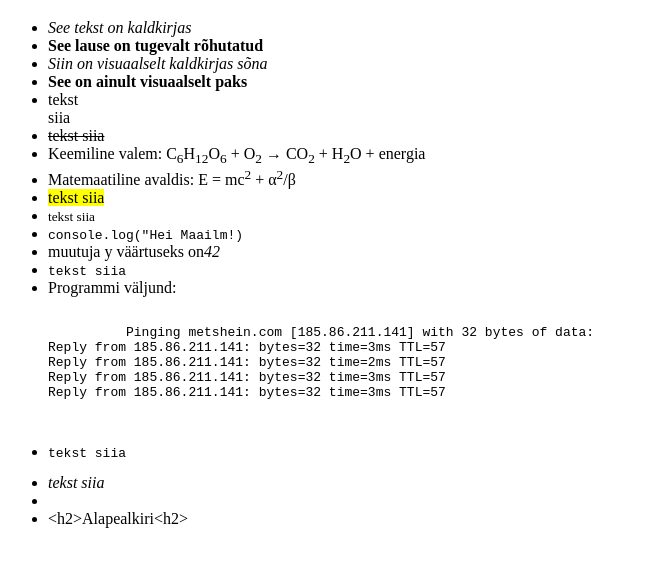
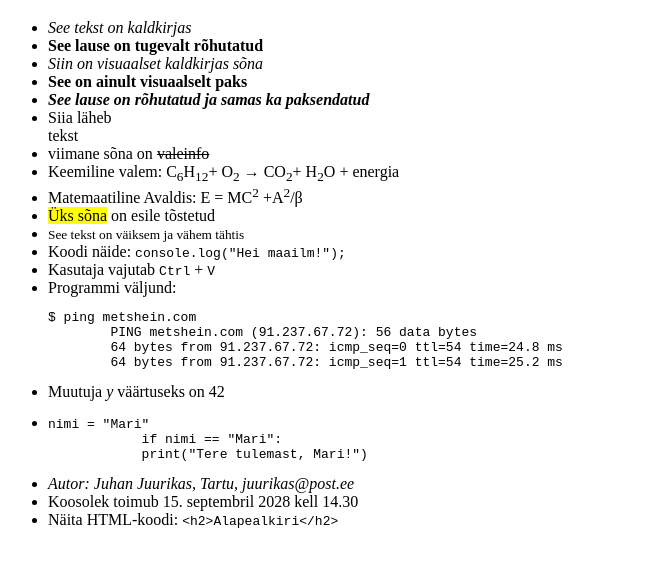
Before and after one commit to eliasits26/html5, a plain HTML site: page harjutus4.html in a window 1280 px wide. Shown: the part 61-628 px from the top of the page, without its empty margins (0-646 px from the left). Drawn offline with Linux system fonts and the light colour scheme.

Commit message:
Add files via upload

```diff
--- a/harjutus4.html
+++ b/harjutus4.html
@@ -1,39 +1,41 @@
 <!DOCTYPE html>
-<html lang="et">
+<html lang="en">
 <head>
     <meta charset="UTF-8">
     <meta name="viewport" content="width=device-width, initial-scale=1.0">
-    <title>Document</title>
+    <title>Harjutus04</title>
 </head>
 <body>
     <h1>Vormindamine</h1>
     <ul>
-        <li><em>See tekst on kaldkirjas</em></li>
+        <li><i>See tekst on kaldkirjas</i></li>
         <li><strong>See lause on tugevalt rõhutatud</strong></li>
-        <li><i>Siin on visuaalselt kaldkirjas sõna</i></li>
+        <li><i>Siin on visuaalset kaldkirjas sõna</i></li>
         <li><b>See on ainult visuaalselt paks</b></li>
-        <li>tekst<br> siia</li>
-        <li><s>tekst siia</s></li>
-        <li>Keemiline valem: C<sub>6</sub>H<sub>12</sub>O<sub>6</sub> + O<sub>2</sub> &rarr; CO<sub>2</sub> + H<sub>2</sub>O + energia</li>
-        <li>Matemaatiline avaldis: E = mc<sup>2</sup> + &alpha;<sup>2</sup>/&beta;</li>
-        <li><mark>tekst siia</mark></li>
-        <li><small>tekst siia</small></li>
-        <li><code>console.log("Hei Maailm!)</code></li>
-        <li>muutuja y väärtuseks on<var>42</var></li>
-        <li><kbd>tekst siia</kbd></li>
+        <li><strong><i>See lause on rõhutatud ja samas ka paksendatud</i></strong></li>
+        <li>Siia läheb <br> tekst</li>
+        <li>viimane sõna on <s>valeinfo</s></li>
+        <li>Keemiline valem: C<SUB>6</SUB>H<SUB>12</SUB>+ O<SUB>2</SUB> &rightarrow; CO<SUB>2</SUB>+ H<SUB>2</SUB>O + energia</li>
+        <li>Matemaatiline Avaldis: E = MC<SUP>2</SUP> +A<SUP>2</SUP>/&beta;</li>
+        <li><mark>Üks sõna</mark> on esile tõstetud</li>
+        <li><small>See tekst on väiksem ja vähem tähtis</small></li>
+        <li>Koodi näide: <code>console.log("Hei maailm!");</code></li>
+        <li>Kasutaja vajutab <kbd>Ctrl</kbd> + <kbd>V</kbd></li>
         <li>Programmi väljund:
-            <pre><samp>
-          Pinging metshein.com [185.86.211.141] with 32 bytes of data:
-Reply from 185.86.211.141: bytes=32 time=3ms TTL=57
-Reply from 185.86.211.141: bytes=32 time=2ms TTL=57
-Reply from 185.86.211.141: bytes=32 time=3ms TTL=57
-Reply from 185.86.211.141: bytes=32 time=3ms TTL=57
-
-        </pre></samp></li>
-        <li><pre>tekst siia</pre></li>
-        <li><address>tekst siia</address></li>
-        <li><time datetime=""></time></li>
-        <li>&lt;h2&gt;Alapealkiri&lt;h2&GT;</li>
+        <pre><samp>$ ping metshein.com
+        PING metshein.com (91.237.67.72): 56 data bytes
+        64 bytes from 91.237.67.72: icmp_seq=0 ttl=54 time=24.8 ms
+        64 bytes from 91.237.67.72: icmp_seq=1 ttl=54 time=25.2 ms</samp></pre>
+        </li>
+        <li>Muutuja <var>y</var> väärtuseks on 42</li>
+        <li>
+        <pre><code>nimi = "Mari"
+            if nimi == "Mari":
+            print("Tere tulemast, Mari!")</code></pre>
+        </li>
+        <li><address>Autor: Juhan Juurikas, Tartu, juurikas@post.ee</address></li>
+        <li>Koosolek toimub <time datetime="2028-09-15T14:30">15. septembril 2028 kell 14.30</time></li>
+        <li>Näita HTML-koodi: <code>&lt;h2&gt;Alapealkiri&lt;/h2&gt;</code></li>
     </ul>
 </body>
 </html>
```
Also changed, not shown: H5/index.html (added, +28 -0 lines), H5/tooted.html (added, +28 -0 lines), H5/kontakt.html (added).
